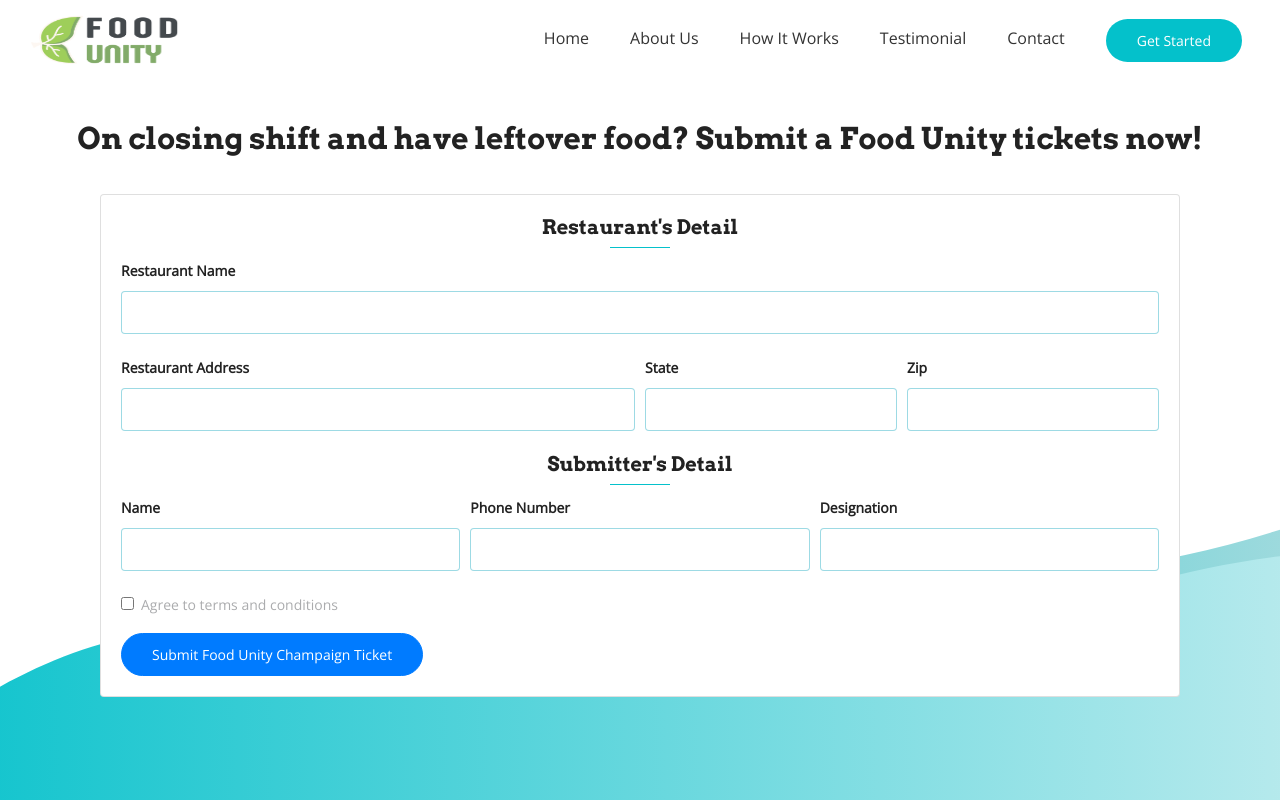
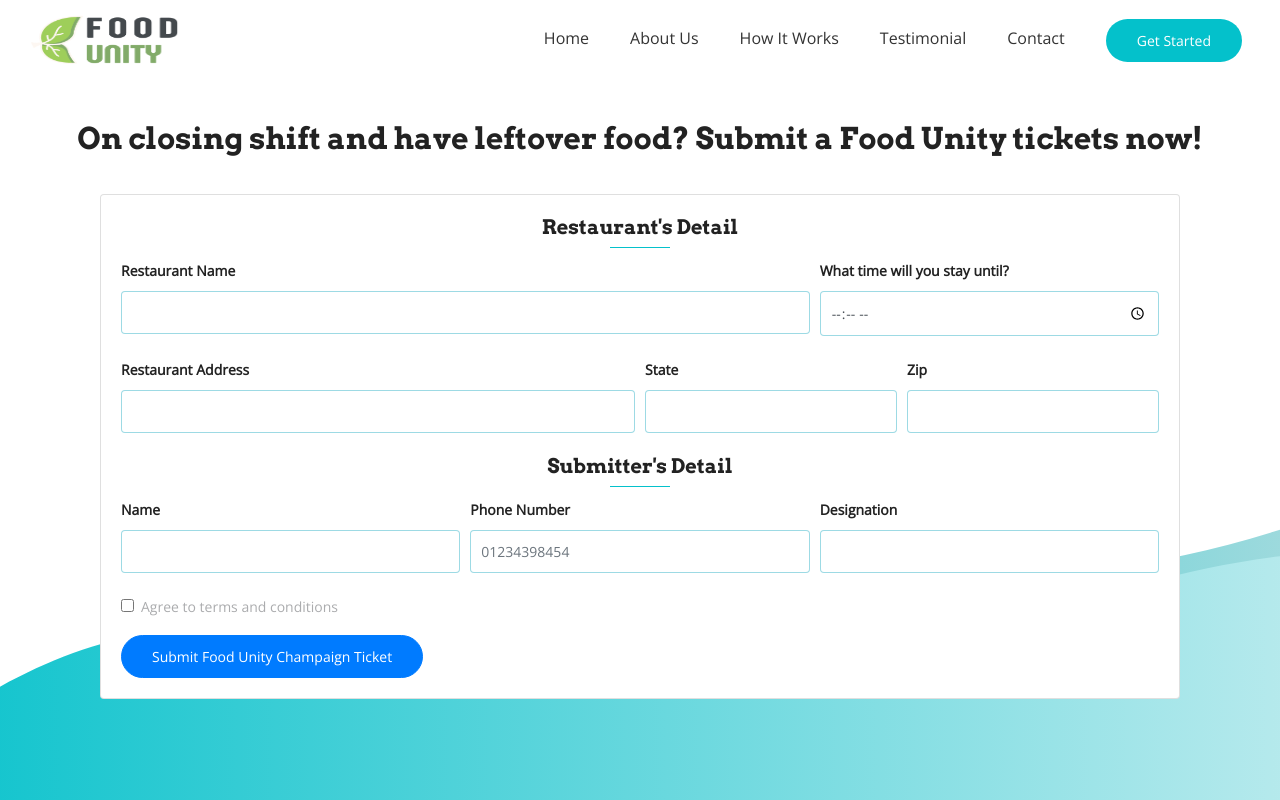
Before and after one commit to TSJean45/food-unity, a PHP site: page /restaurantStaff.php in a window 1280 px wide. Run offline with PHP 8.4, Linux system fonts and the light colour scheme; data that the repository does not hold is empty.

Commit message:
Add form query to submit ticket

```diff
--- a/connection.php
+++ b/connection.php
@@ -1,16 +1,15 @@
 <?php
-//Get Heroku ClearDB connection information
-$cleardb_url = parse_url(getenv("CLEARDB_DATABASE_URL"));
-$cleardb_server = $cleardb_url["host"];
-$cleardb_username = $cleardb_url["user"];
-$cleardb_password = $cleardb_url["pass"];
-$cleardb_db = substr($cleardb_url["path"],1);
+  $db_host = 'localhost';
+  $db_user = 'root';
+  $db_password = 'root';
+  $db_db = 'foodunity';
 
-$active_group = 'default';
-$query_builder = TRUE;
+  $db = mysqli_connect($db_host, $db_user, $db_password, $db_db);
 
-// Connect to DB
-$conn = mysqli_connect($cleardb_server, $cleardb_username, $cleardb_password, $cleardb_db);
-if(!$conn) {
-    die("Connection failed: ".mysqli_connect_error());
-}
+  if ($db===false) {
+    echo 'Errno: '.$mysqli->connect_errno;
+    echo '<br>';
+    echo 'Error: '.$mysqli->connect_error;
+    exit();
+  }
+?>
--- a/restaurantStaff.php
+++ b/restaurantStaff.php
@@ -1,7 +1,6 @@
 <?php
 include 'connection.php';
 ?>
-
 <!DOCTYPE html>
 <html lang="en">
 
@@ -25,15 +24,50 @@ include 'connection.php';
             </div>
             <div class="container">
                 <div class="col-sm-12">
-                        <div class="card">
+                    <div class="card wow fadeInUp">
                         <div class="card-body">
-                                <form class="needs-validation" novalidate>
+                            <?php
+                            // Add Data
+                            if (isset($_POST["submitTicket"])) {
+                                $resName = $_POST["restaurantName"];
+                                $resTime = $_POST["restaurantTime"];
+                                $resAddress = $_POST["restaurantAddress"];
+                                $restState = $_POST["restaurantState"];
+                                $resZip = $_POST["restaurantZip"];
+                                $subName = $_POST["submitterName"];
+                                $subNumber = $_POST["submitterNumber"];
+                                $subDesign = $_POST["submitterDesignation"];
+
+                                $sql = "INSERT INTO restaurantTicket (ticketRestaurantName,ticketRestaurantTime,ticketRestaurantAddress,ticketRestaurantState,ticketRestaurantZip,ticketSubmitterName,ticketSubmitterNumber,ticketSubmitterDesignation)
+VALUES ('$resName','$resTime','$resAddress','$restState','$resZip','$subName','$subNumber','$subDesign')";
+                                $result = mysqli_query($db, $sql);
+
+                                if ($result) {
+                                    echo '<div class="alert alert-success" role="alert">
+Ticket submitted successfully.</div>';
+                                } else {
+                                    echo '<div class="alert alert-danger" role="alert">
+Ticket is not submitted</div>';
+                                    echo mysqli_error($db);
+                                }
+                            } ?>
+                            <form class="needs-validation" novalidate action="" method="POST">
                                 <h4 class="text-center form-section-title">Restaurant's Detail</h4>
                                 <div class="shape form-shape"></div>
                                 <div class="form-row">
-                                        <div class="col-md-12 mb-3">
-                                            <label for="validationCustom01" class="form-input-title"><b>Restaurant Name</b></label>
-                                            <input type="text" class="form-control" id="validationCustom01" required>
+                                    <div class="col-md-8 mb-3">
+                                        <label for="restaurantName" class="form-input-title"><b>Restaurant Name</b></label>
+                                        <input type="text" class="form-control" name="restaurantName" required>
+                                        <div class="valid-feedback">
+                                            Looks good!
+                                        </div>
+                                        <div class="invalid-feedback">
+                                            Please provide a valid restaurant name.
+                                        </div>
+                                    </div>
+                                    <div class="col-md-4 mb-3">
+                                        <label for="restaurantTime" class="form-input-title"><b>What time will you stay until?</b></label>
+                                        <input type="time" class="form-control" name="restaurantTime" required>
                                         <div class="valid-feedback">
                                             Looks good!
                                         </div>
@@ -44,22 +78,22 @@ include 'connection.php';
                                 </div>
                                 <div class="form-row">
                                     <div class="col-md-6 mb-3">
-                                            <label for="validationCustom03" class="form-input-title"><b>Restaurant Address</b></label>
-                                            <input type="text" class="form-control" id="validationCustom03" required>
+                                        <label for="restaurantAddress" class="form-input-title"><b>Restaurant Address</b></label>
+                                        <input type="text" class="form-control" name="restaurantAddress" required>
                                         <div class="invalid-feedback">
                                             Please provide a valid address.
                                         </div>
                                     </div>
                                     <div class="col-md-3 mb-3">
-                                            <label for="validationCustom04" class="form-input-title"><b>State</b></label>
-                                            <input type="text" class="form-control" id="validationCustom04" required>
+                                        <label for="restaurantState" class="form-input-title"><b>State</b></label>
+                                        <input type="text" class="form-control" name="restaurantState" required>
                                         <div class="invalid-feedback">
                                             Please provide a valid state.
                                         </div>
                                     </div>
                                     <div class="col-md-3 mb-3">
-                                            <label for="validationCustom05" class="form-input-title"><b>Zip</b></label>
-                                            <input type="text" class="form-control" id="validationCustom05" required>
+                                        <label for="restaurantZip" class="form-input-title"><b>Zip</b></label>
+                                        <input type="number" class="form-control" name="restaurantZip" min="11111" max="99999" required>
                                         <div class="invalid-feedback">
                                             Please provide a valid zip.
                                         </div>
@@ -69,22 +103,22 @@ include 'connection.php';
                                 <div class="shape form-shape"></div>
                                 <div class="form-row">
                                     <div class="col-md-4 mb-3">
-                                            <label for="validationCustom03" class="form-input-title"><b>Name</b></label>
-                                            <input type="text" class="form-control" id="validationCustom03" required>
+                                        <label for="submitterName" class="form-input-title"><b>Name</b></label>
+                                        <input type="text" class="form-control" name="submitterName" required>
                                         <div class="invalid-feedback">
                                             Please provide a valid name.
                                         </div>
                                     </div>
                                     <div class="col-md-4 mb-3">
-                                            <label for="validationCustom04" class="form-input-title"><b>Phone Number</b></label>
-                                            <input type="text" class="form-control" id="validationCustom04" required>
+                                        <label for="submitterNumber" class="form-input-title"><b>Phone Number</b></label>
+                                        <input type="tel" class="form-control" name="submitterNumber" pattern="[0-9]{11}" placeholder="01234398454" required>
                                         <div class="invalid-feedback">
                                             Please provide a valid state.
                                         </div>
                                     </div>
                                     <div class="col-md-4 mb-3">
-                                            <label for="validationCustom05" class="form-input-title"><b>Designation</b></label>
-                                            <input type="text" class="form-control" id="validationCustom05" required>
+                                        <label for="submitterDesignation" class="form-input-title"><b>Designation</b></label>
+                                        <input type="text" class="form-control" name="submitterDesignation" required>
                                         <div class="invalid-feedback">
                                             Please provide a valid zip.
                                         </div>
@@ -101,7 +135,7 @@ include 'connection.php';
                                         </div>
                                     </div>
                                 </div>
-                                    <button class="btn btn-primary" type="submit">Submit Food Unity Champaign Ticket</button>
+                                <button class="btn btn-primary" type="submit" name="submitTicket">Submit Food Unity Champaign Ticket</button>
                             </form>
                         </div>
                     </div>
```
Lines whose indentation alone changed are shown as unchanged.
